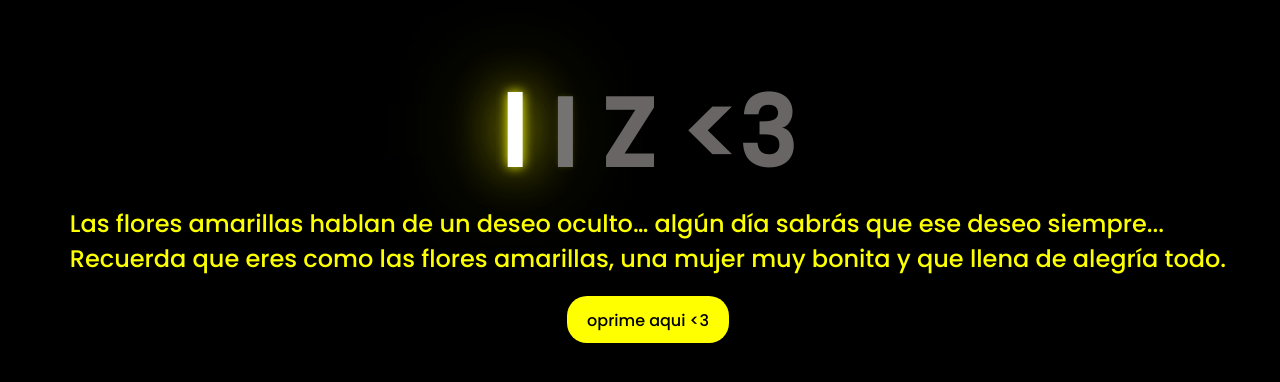
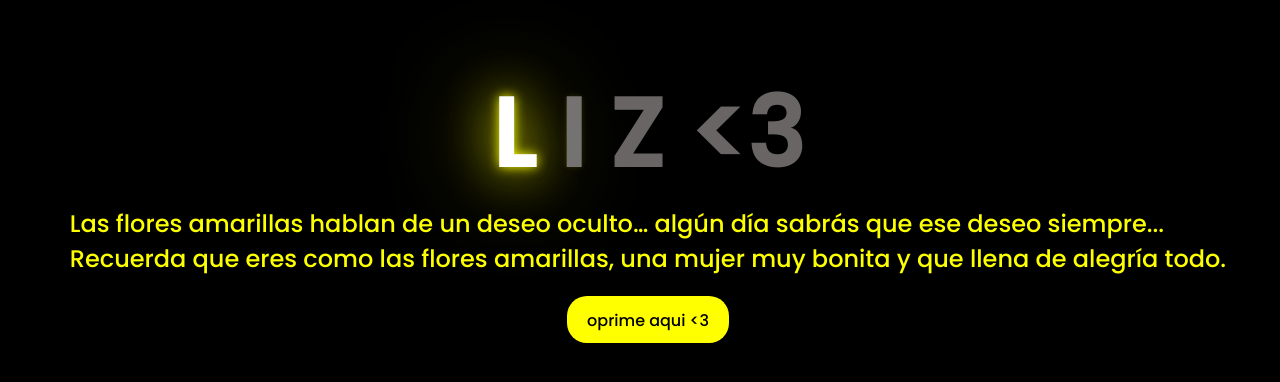
Before and after one commit to ospaternina/liz, a plain HTML site: page index.html in a window 1280 px wide. Shown: the part 206-588 px from the top of the page. Drawn offline with Linux system fonts and the light colour scheme.

Commit message:
Update index.html

```diff
--- a/index.html
+++ b/index.html
@@ -11,7 +11,7 @@
 <body>
     <div class="greetings">
 
-        <span>l</span>
+        <span>L</span>
         <span>I</span>
         <span>Z</span>
         <span><3</span>
```
